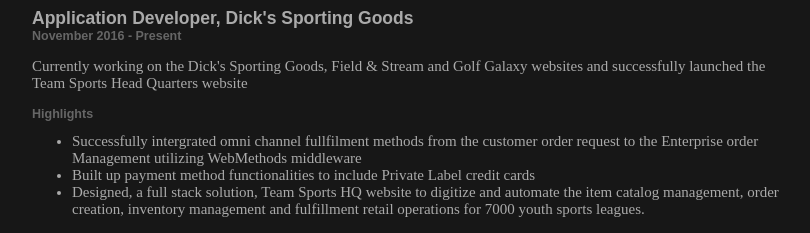
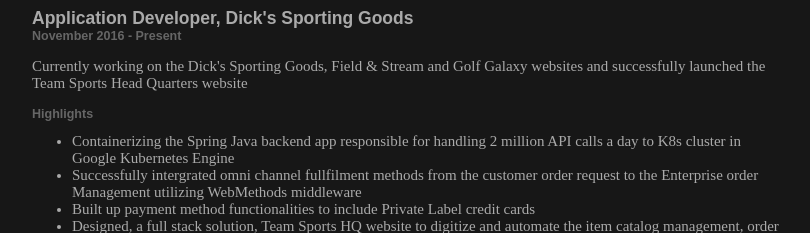
Before and after one commit to shapan1/shapan1.github.io, a plain HTML site: page index.html in a window 1280 px wide. Shown: the part 546-779 px from the top of the page, without its empty margins (234-1044 px from the left). Drawn offline with Linux system fonts and the light colour scheme; a web font is replaced by a local one.

Commit message:
updaes 8/10/18

```diff
--- a/index.html
+++ b/index.html
@@ -295,6 +295,7 @@ and Golf Galaxy websites and successfully launched the Team Sports Head
 Quarters website</p>
 <h4>Highlights</h4>
 <ul>
+<li>Containerizing the Spring Java backend app responsible for handling 2 million API calls a day to K8s cluster in Google Kubernetes Engine</li>
 <li>Successfully intergrated omni channel fullfilment methods from the
 customer order request to the Enterprise order Management utilizing
 WebMethods middleware</li>
```
